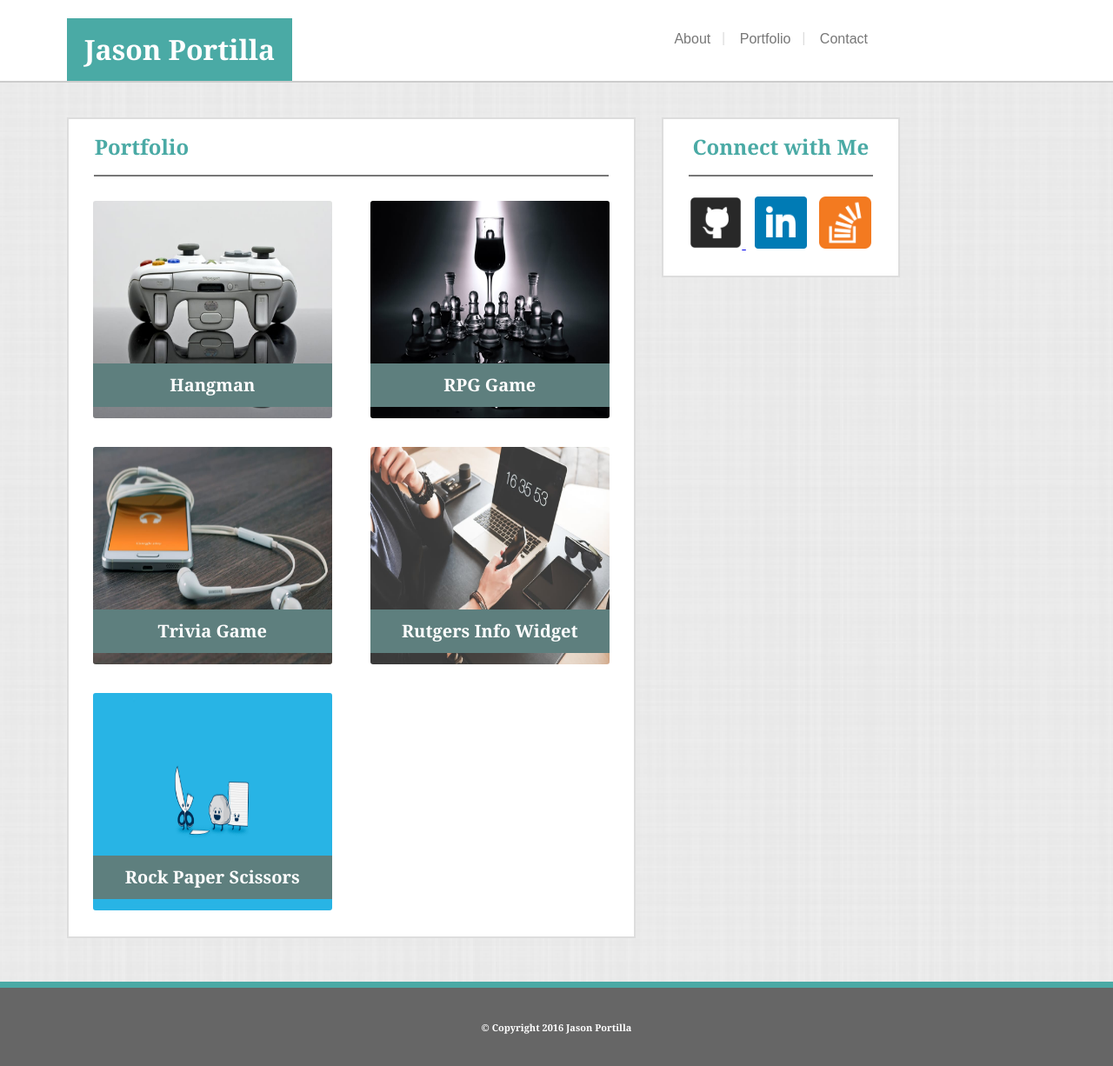
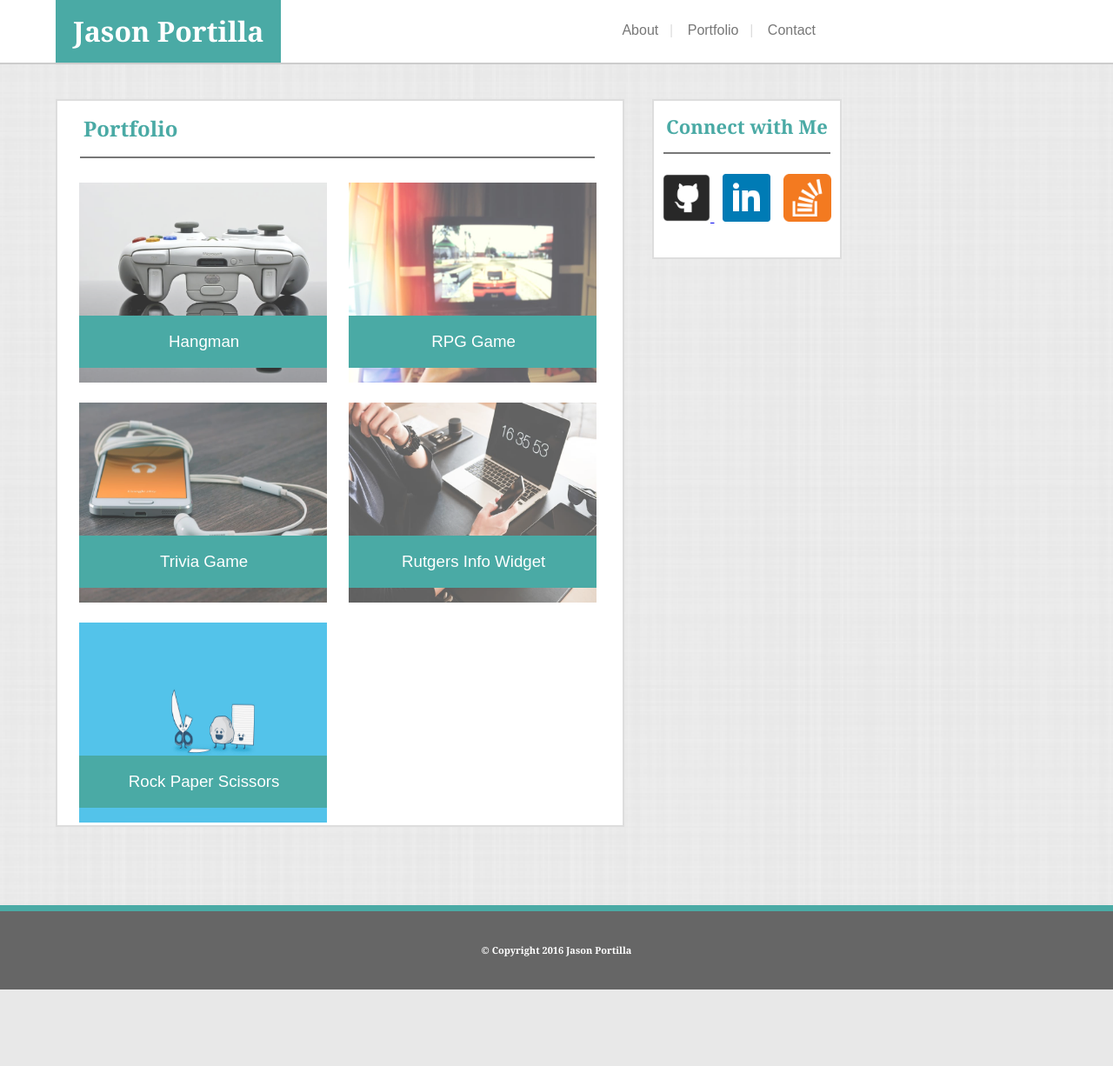
Before and after one commit to portillaj/Basic-Portfolio, a PHP site: page /portfolio.html in a window 1280 px wide. Shown: the whole page at 87% size. After the commit the page ends 1138 px from the top, so only its background shows below. Run offline with PHP 8.4, Linux system fonts and the light colour scheme.

Commit message:
Updated css

```diff
--- a/assets/css/style.css
+++ b/assets/css/style.css
@@ -8,14 +8,13 @@ h1, h2, h4 {
 	color: #4aaaa5;
 }
 
+.container {
+	width: 100%;
+}
 /*********HEADER SECTION*********/
-.nav {
-	width: 960px;
-}
-
 .header {
+	width: 100%;
 	background-color: #fff;
-	width: 100%;
 	border-bottom: 2px solid #cccccc;
 }
 
@@ -24,19 +23,20 @@ h1, h2, h4 {
 	color: #fff;
 	padding: 20px;
 	background-color: #4aaaa5;
-	margin-left: 8%;
+	margin-top: 0;
+	margin-left: 5%;
 	margin-bottom: 0;
 }
 
 .links {
 	float: right;
-	margin-right: -60px;
+	margin-right: 25%;
 }
 
 .links li {
 	display: inline;
 	position: relative;
-	line-height: 90px;
+	line-height: 70px;
 	margin-right: 15px;
 }
 
@@ -57,7 +57,7 @@ h1, h2, h4 {
 .divider {
 	position: absolute;
 	right: -10px;
-	top: -37px;
+	top: -26px;
 	color: #ddd	;
 }
 
@@ -68,18 +68,12 @@ h1, h2, h4 {
 
 /********BIO SECTION*********/
 
-.main-content {
-	width: 960px;
-}
-
 .main-section {
 	float: left;
 	border: 2px solid #ddd;
-	width: 650px;
+	max-width: 650px;
 	background-color: #fff;
-	margin-top: 40px;
-	margin-left: 8%;
-	margin-bottom: 90px;
+	margin: 40px 30px 90px 5%;
 }
 
 .about-header, .bio-img {
@@ -102,30 +96,35 @@ h1, h2, h4 {
 	line-height: 1.5;
 	margin-left: 30px;
 	color: #777777;
+	width: 590px;
 }
 
 .main-hr {
 	border: 1px solid #777;
 	width: 590px;
+	margin-left: 4%;
 }
 
 /*********CONNECT SECTION*********/
 .connect-section {
 	float: left;
-	width: 270px;
+	max-width: 270px;
 	border: 2px solid #ddd;
 	background-color: #fff;
 	margin-top: 40px;
 	text-align: center;
 	height: 180px;
-	margin-left: 30px;
+	margin-left: 2px;
 }
 
 .connect-hr {
 	border: 1px solid #777;
-	width: 210px;
+	width: 190px;
 }
 
+.connect-section h2 {
+	font-size: 22px;
+}
 .social-media {
 	margin-right: 10px;
 }
@@ -136,8 +135,8 @@ h1, h2, h4 {
 }
 
 .social-media img {
-	width: 60px;
-	height: 60px;
+	width: 55px;
+	height: 55px;
 	margin-top: 15px;
 	margin-left: 10px;
 }
@@ -148,49 +147,44 @@ h1, h2, h4 {
 }
 
 /**********PORTFOLIO SECTION***********/
-.left-side, .right-side {
-	position: relative;
+.portfolio-section {
+	margin-left: 5%;
+
+}
+.port {
+  position: relative;
+  width: 310px;
+  overflow: auto;
+  float: left;
+  margin-top: 20px;
+
 }
 
-.left-side {
-	float: left;
-	width: 275px;
-	margin-right: 40px;
+.port:nth-child(even) {
+  margin-right: 20px;
 }
 
-.right-side {
-	float: right;
+.port img {
+  width: 100%;
+  height: 230px;
+  border: 0 none;
+  opacity: .8;
+  margin-left: 25px;
 }
 
-.portfolio {
-	height: 940px;
-	margin-bottom: 50px;
-}
-
-.apps {
-	position: absolute;
-	top: 190px;
-	left: 28px;
-	width: 245px;
-	padding: 15px;
-	background-color: #5E7F7E;
-	color: #fff;
-	text-align: center;
-	font-size: 20px;
-}
-
-.port-img {
-	width: 275px;
-	height: 250px;
-	border-radius: 3px;
-}
-
-.portfolio img:nth-child(odd){
-	margin: 20px 28px 10px 28px;
-}
-
-.portfolio img:nth-child(even){
-	margin-bottom: 10px;
+.port h3 {
+  position: absolute;
+  bottom: 20px;
+  left: 25px;
+  margin-bottom: 0;
+  padding: 15px;
+  width: 83%;
+  color: #fff;
+  text-align: center;
+  line-height: 30px;
+  font-weight: 300;
+  background: #4aaaa5;
+  border-bottom: 0;
 }
 
 /**********FORM SECTION***********/
--- a/portfolio.html
+++ b/portfolio.html
@@ -9,53 +9,51 @@
 	<title>Portflio Page</title>
 	<link rel="stylesheet" href="assets/css/reset.css">
 	<link rel="stylesheet" href="assets/css/style.css">
-	<link rel="stylesheet" href="assets/css/portfolio.css">
 </head>
 <body>
-	<!--Nav SECTION-->
-		<div class="header clear-fix">
-			<div class="nav">
+	<!--Nav Section-->
+		<div class="header">
+			<div class="container clear-fix">
 				<h1 class="name">Jason Portilla</h1>
 				<ul class="links">
 					<li><a href="index.html">About</a><span class="divider">|</span></li>
 					<li><a href="portfolio.html">Portfolio</a><span class="divider">|</span></li>
 					<li><a href="contact.html">Contact</a></li>
 				</ul>
-			</div><!--END NAV-->
 			</div><!--END HEADER-->
+		</div>
 	<div class="container">
-		<div class="main-content">
 			<!--Portfolio Section-->
-			<section class="main-section portfolio">
+		<section class="main-section portfolio-section">
 	      <h2 class="about-header">Portfolio</h2>
 	      <hr class="main-hr">
+	      <div class="port">
+	        <img src="assets/images/xbox-controller.jpeg" alt="hangman">
 
-				<div class="left-side">
-					<img class="port-img" src="assets/images/xbox-controller.jpeg" alt="white Xbox controller">
-					<h2 class="apps">Hangman</h2>
+	        <h3>Hangman</h3>
 	      </div>
+	      <div class="port">
+	        <img src="assets/images/rpg-game.jpg" alt="RPG Game">
 
-				<div class="right-side">
-					<img class="port-img" src="assets/images/rpg-game.jpg" alt="Glass chess pieces with a glass of wine">
-					<h2 class="apps">RPG Game</h2>
+	        <h3>RPG Game</h3>
 	      </div>
+	      <div class="port">
+	        <img src="assets/images/trivia-game.jpg" alt="Trivia Game">
 
-				<div class="left-side">
-					<img class="port-img" src="assets/images/trivia-game.jpg" alt="Iphone with headphones wrapped around it">
-					<h2 class="apps">Trivia Game</h2>
+	        <h3>Trivia Game</h3>
 	      </div>
+	      <div class="port">
+	        <img src="assets/images/rutgers-widget.jpeg" alt="Rutgers Info Widget">
 
-				<div class="right-side">
-					<img class="port-img" src="assets/images/rutgers-widget.jpeg" alt="Lady on cell phone with Macbook Pro in front of her">
-					<h2 class="apps">Rutgers Info Widget</h2>
+	        <h3>Rutgers Info Widget</h3>
 	      </div>
+	      <div class="port">
+	        <img src="assets/images/rock-paper-scissors.jpg" alt="Rock Paper Scissors">
 
-				<div class="left-side">
-					<img class="port-img" src="assets/images/rock-paper-scissors.jpg" alt="Rock, Paper, Scissors game Image">
-					<h2 class="apps">Rock Paper Scissors</h2>
+	        <h3>Rock Paper Scissors</h3>
 	      </div>
-			</section><!--END MAIN-SECTION-->
-		</div><!--END MAIN-CONTENT-->
+    </section>
+
 
 		<!--Connect WITH ME SECTION-->
 		<section class="connect-section">
@@ -70,12 +68,13 @@
 					<li><a href="http://stackoverflow.com/" target="_blank"><img src="assets/images/stack-overflow-icon.png" alt="Stack Overflow Icon"></a></li>
 				</ul>
 		</section><!--END CONNECT SECTION-->
-	</div>
-
 		<!--Footer Section-->
 	<footer class="site-footer">
 		<h4>&copy; Copyright 2016 Jason Portilla</h4>
 	</footer><!--END FOOTER-->
+	</div>
+
+
 
 </body>
 </html>
```
Also changed, not shown: contact.html (+5 -7 lines), index.html (+5 -8 lines), assets/images/rpg-game.jpg, 3 other files. Lines whose indentation alone changed are shown as unchanged.
